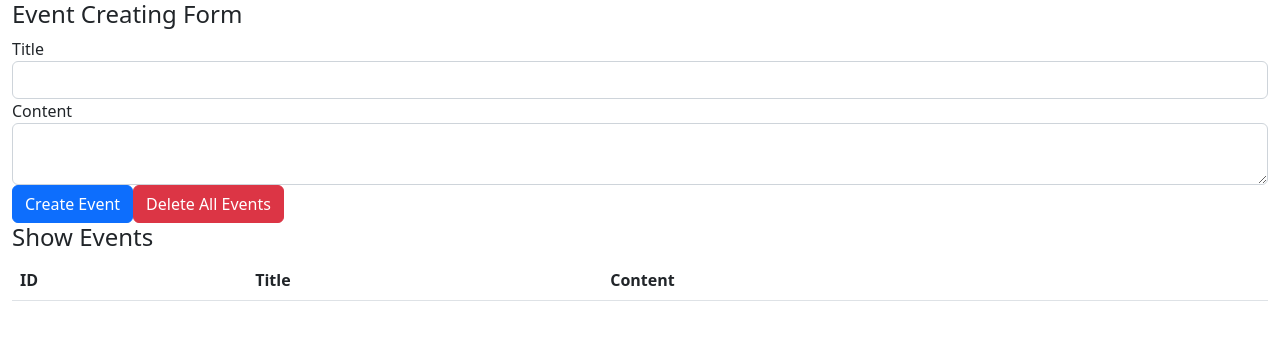
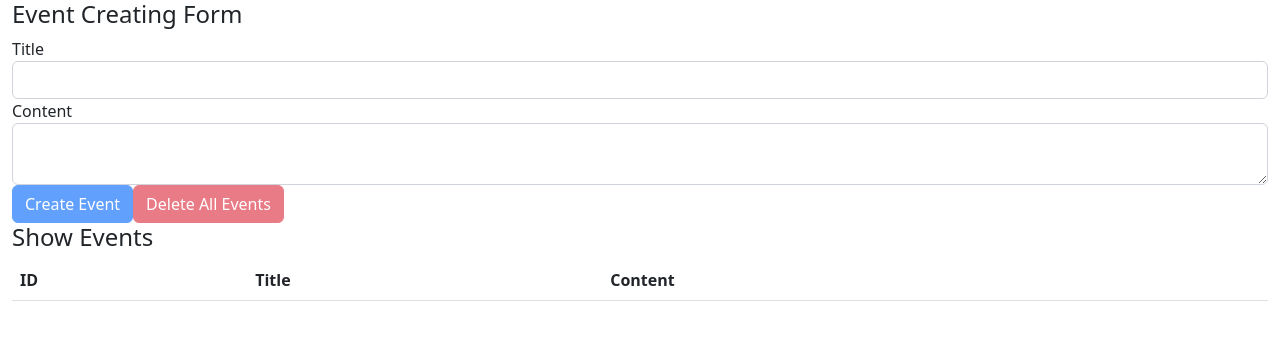
Before and after one commit to banban-22/react-hooks-101, a React (Create React App) app: page / in a window 1280 px wide. Shown: the top 340 px of the page. Built offline with nearby package versions, Linux system fonts and the light colour scheme.

Commit message:
created delete-confirmation

```diff
--- a/src/components/App.js
+++ b/src/components/App.js
@@ -20,6 +20,16 @@ const App = () => {
     setTitle('');
     setcontent('');
   };
+
+  const deleteAllEvents = (e) => {
+    e.preventDefault();
+    const result = window.confirm('Are you sure to delete all?');
+    if (result) {
+      dispatch({ type: 'DELETE_ALL_EVENTS' });
+    }
+  };
+
+  const uncreatable = title === '' || content === '';
 
   return (
     <div className="container-fluid">
@@ -47,10 +57,20 @@ const App = () => {
           />
         </div>
 
-        <button className="btn btn-primary" onClick={addEvent}>
+        <button
+          className="btn btn-primary"
+          onClick={addEvent}
+          disabled={uncreatable}
+        >
           Create Event
         </button>
-        <button className="btn btn-danger">Delete All Events</button>
+        <button
+          className="btn btn-danger"
+          onClick={deleteAllEvents}
+          disabled={state.length === 0}
+        >
+          Delete All Events
+        </button>
       </form>
 
       <h4>Show Events</h4>
```
